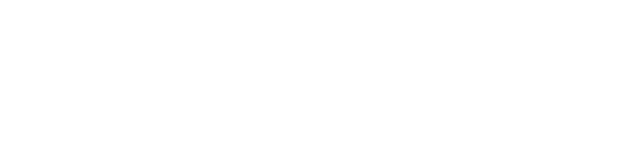
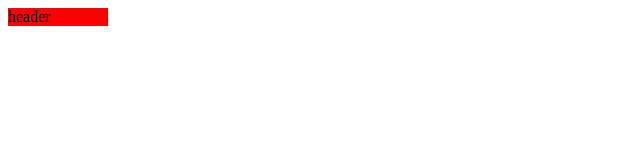
Before and after one commit to shamil95/kontakHome, a plain HTML site: page index.html in a window 1280 px wide. Shown: the whole page, without its empty margins (0-640 px from the left). Drawn offline with Linux system fonts and the light colour scheme.

Commit message:
header yaradildi

```diff
--- a/index.html
+++ b/index.html
@@ -8,7 +8,9 @@
     <title>Menim sehifem</title>
   </head>
   <body>
-    <div class="container"></div>
+    <div class="container">
+      <div class="header">header</div>
+    </div>
     <script src="./script.js"></script>
   </body>
 </html>
--- a/style.css
+++ b/style.css
@@ -3,3 +3,8 @@
   flex-direction: column;
   width: 250px;
 }
+
+.header {
+  width: 100px;
+  background-color: red;
+}
```
